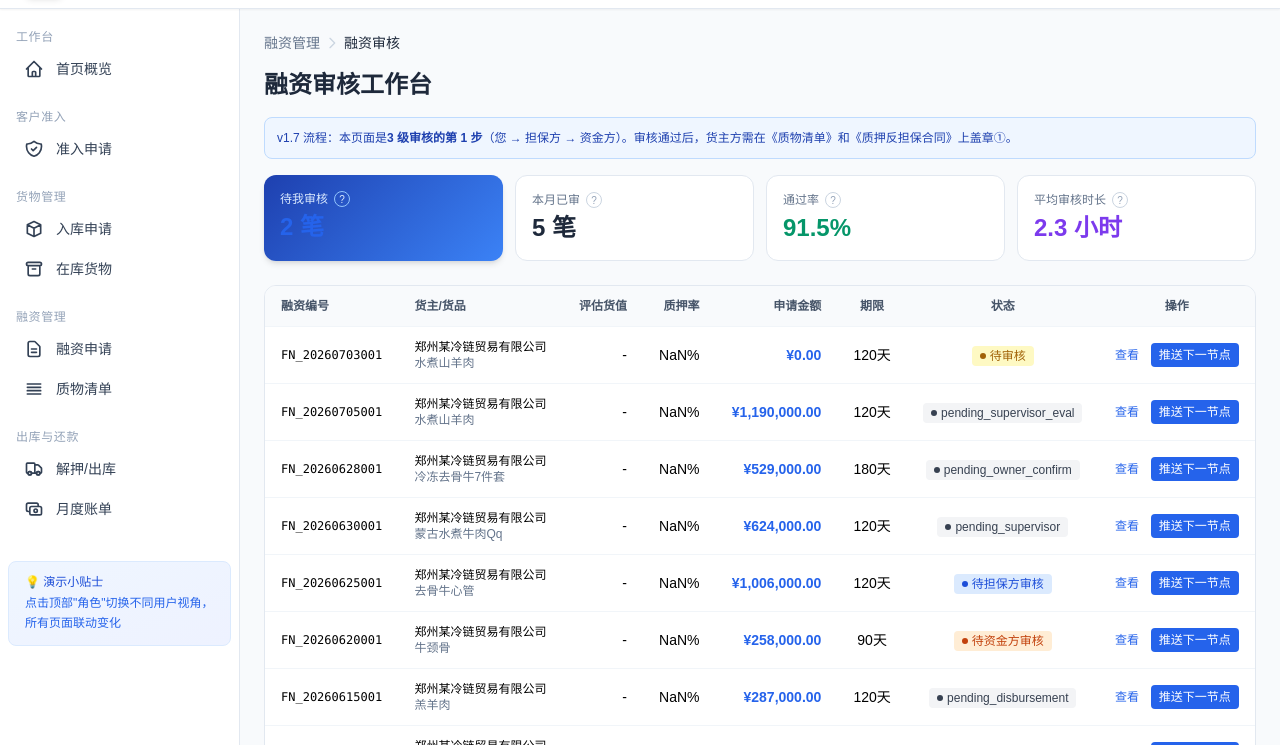
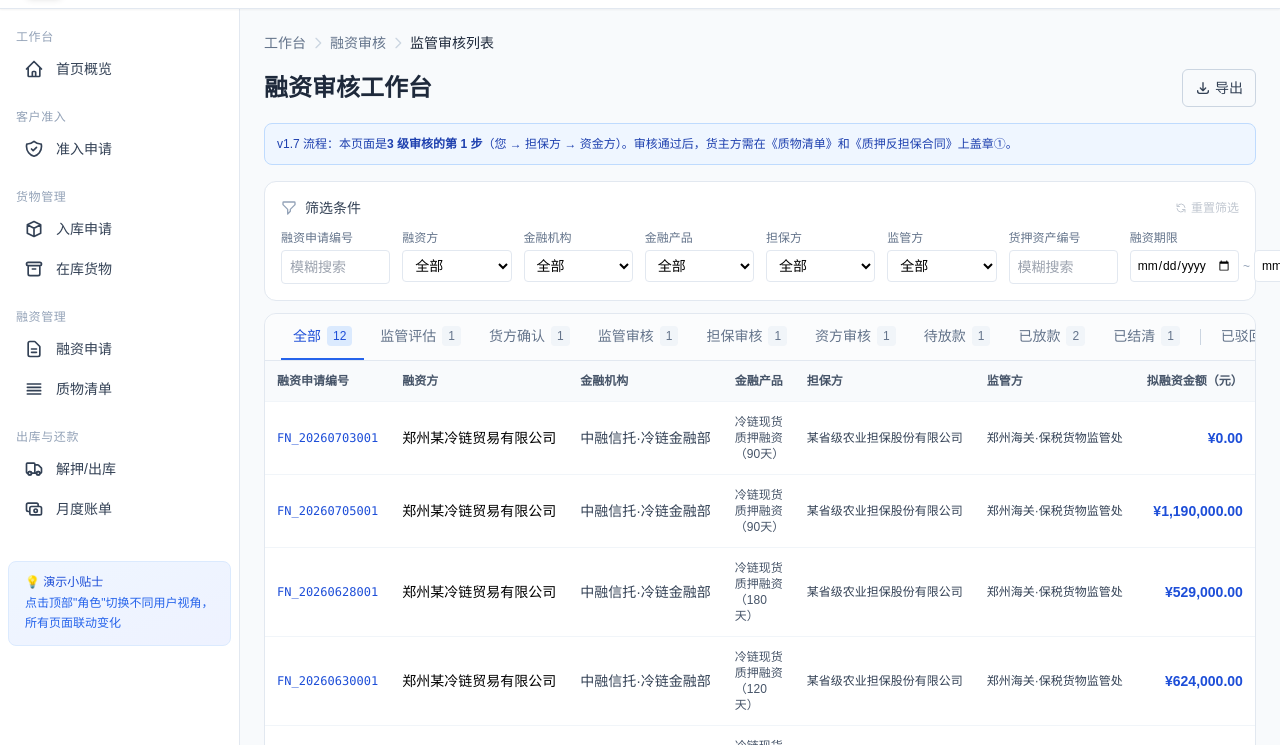
Before and after one commit to Ummyue/dhzl-supply-chain, a website: page pages/platform/approval-financing.html in a window 1280 px wide. Shown: the part 55-800 px from the top of the page. Drawn offline with nearby package versions, Linux system fonts and the light colour scheme.

Commit message:
feat: 担保方/监管方融资审核页接入 FinancingList 共享组件（v1.7.9）
【问题】
之前只接入了 customer（用 inline 实现）和 bank（用 FinancingList.render），
但 guarantor 和 platform 还是老的 7 列简单表格，**没有 10 状态机 tab、8 筛选、18 列、CSV 导出**。
和你说的「统一表单结构」不一致。

【修复】
- 重写 guarantor/approval-financing.html 和 platform/approval-financing.html
- 全部用 FinancingList.render({ actionRenderer, statusLabelMap }) 接入
- 保留 担保方 出具担保函 的 issueGuarantee 弹窗（沿用原 7 字段）
- 监管方按 action 状态显示「监管评估」/「监管审核」按钮
- 状态文本对责任节点加（您）标注：监管评估中（您）/ 担保审核中（您）/ 资方审核中（您）
- 顶部 stats 卡按 v1.7.9 第 4 步保留（你确认等甲方，先放着不动）

【最终统一】
4 个角色的融资申请/审核页面**全部**走 FinancingList 共享组件：
1. customer: 货主方 apply（inline 实现未重构但结构一样）
2. platform: 监管方审核（v1.7.9 新接入）
3. guarantor: 担保方审核（v1.7.9 新接入）
4. bank: 资金方审核（v1.7.8 已接入）

10 状态机 tab + 8 项筛选 + 18 列明细 + CSV 导出，4 角色视觉完全一致。

```diff
--- a/pages/guarantor/approval-financing.html
+++ b/pages/guarantor/approval-financing.html
@@ -22,61 +22,40 @@
 <script src="/shared/js/utils.js"></script>
 <script src="/shared/js/mockData.js"></script>
 <script src="/shared/js/components.js"></script>
+<script src="/shared/js/financingList.js"></script>
 <script>
   Components.bindGlobalClose();
   document.getElementById('app').innerHTML = Components.pageShell({
     title: '融资审核 / 担保函出具',
     currentPath: '/guarantor/approval-financing',
-    breadcrumb: [{ label: '融资审核', path: '/guarantor/approval-financing' }, '担保审核'],
+    breadcrumb: [{ label: '工作台', path: '/dashboard' }, { label: '融资审核', path: '/guarantor/approval-financing' }, '担保审核列表'],
+    extra: `<button onclick="window.__FinancingList.exportCSV()" class="px-3 py-2 border border-slate-300 hover:border-emerald-500 hover:text-emerald-600 text-slate-700 rounded-md text-sm font-medium flex items-center gap-1 transition">
+        <svg class="w-4 h-4" fill="none" stroke="currentColor" viewBox="0 0 24 24"><path stroke-linecap="round" stroke-linejoin="round" stroke-width="2" d="M4 16v1a3 3 0 003 3h10a3 3 0 003-3v-1m-4-4l-4 4m0 0l-4-4m4 4V4"/></svg>
+        导出
+      </button>`,
     content: `
       <div class="bg-blue-50 border border-blue-200 rounded-lg p-3 mb-4 text-xs text-blue-800">
         <span class="font-medium">v1.7 流程：</span>本页面是<strong>3 级审核的第 2 步</strong>（监管方已通过 → <strong>您（担保方）</strong> → 资金方）。审核通过后，货主方需再次盖章②。
       </div>
 
-      <div class="grid grid-cols-2 md:grid-cols-4 gap-3 mb-6">
-        ${Components.statCard({ label: '在保余额', value: '¥5.2亿', hint: '在保余额 = 已出具担保函且仍在担保期内的融资本金合计', color: 'text-amber-700' })}
-        ${Components.statCard({ label: '担保总额度', value: '¥8.5亿', hint: '担保总额度 = 担保公司与合作银行签订的年度担保授信上限（含已占用 + 可用）' })}
-        ${Components.statCard({ label: '敞口占用', value: '61.2%', hint: '敞口占用 = 在保余额 ÷ 担保总额度 × 100%（占用率越接近 80% 警戒线说明担保额度越紧）', color: 'text-orange-600' })}
-        ${Components.statCard({ label: '本月代偿率', value: '0.00%', hint: '本月代偿率 = 本月代偿金额 ÷ 本月新增担保额 × 100%（代偿 = 客户违约后担保公司替客户还的钱）', color: 'text-emerald-600' })}
-      </div>
-
-      <div class="bg-white rounded-xl border border-slate-200 overflow-hidden">
-        <div class="px-5 py-3 border-b border-slate-200 flex items-center justify-between">
-          <h3 class="font-semibold text-slate-800">待审核融资申请</h3>
-          <div class="text-xs text-slate-500">共 ${MockData.financingList.length} 笔待审</div>
-        </div>
-        <table class="w-full text-sm">
-          <thead class="bg-slate-50 text-slate-600 text-xs uppercase">
-            <tr>
-              <th class="text-left px-4 py-3">融资编号</th>
-              <th class="text-left px-4 py-3">客户</th>
-              <th class="text-left px-4 py-3">货品</th>
-              <th class="text-right px-4 py-3">融资金额</th>
-              <th class="text-right px-4 py-3">担保金额</th>
-              <th class="text-right px-4 py-3">担保费率</th>
-              <th class="text-center px-4 py-3">操作</th>
-            </tr>
-          </thead>
-          <tbody>
-            ${MockData.financingList.map(f => `
-              <tr class="border-t border-slate-100 hover:bg-slate-50">
-                <td class="px-4 py-3 font-mono text-xs">${f.bizNo}</td>
-                <td class="px-4 py-3">${f.applicant}</td>
-                <td class="px-4 py-3">${f.products[0]?.name || '-'}</td>
-                <td class="px-4 py-3 text-right num-focus font-medium">${Utils.fmtMoney(f.applyAmount)}</td>
-                <td class="px-4 py-3 text-right num-focus font-bold text-amber-700">${Utils.fmtMoney(f.applyAmount * 1.2)}</td>
-                <td class="px-4 py-3 text-right">1.5%/年</td>
-                <td class="px-4 py-3 text-center">
-                  <button onclick="issueGuarantee('${f.id}')" class="px-3 py-1 bg-amber-600 hover:bg-amber-700 text-white text-xs rounded">出具担保函</button>
-                </td>
-              </tr>
-            `).join('')}
-          </tbody>
-        </table>
-      </div>
+      ${FinancingList.render({
+        actionRenderer: (rec) => {
+          // 担保方专属：status === pending_guarantor 时显示「出具担保函」
+          const showIssue = rec.status === 'pending_guarantor';
+          const showDetail = true;
+          return `
+            ${showDetail ? `<button onclick="alert('查看 ${rec.bizNo} 详情（待完善审批内容）')" class="text-blue-600 hover:underline text-xs font-medium">详情</button>` : ''}
+            ${showIssue ? `<button onclick="issueGuarantee('${rec.id}')" class="text-amber-600 hover:underline text-xs font-medium">出具担保函</button>` : ''}
+          `;
+        },
+        statusLabelMap: {
+          'pending_guarantor': { text: '⏳ 担保审核中（您）', color: 'text-amber-600' },
+        },
+      })}
     `
   });
 
+  // ============ 担保方专属弹窗：出具担保函（v1.7.8 沿用原页面的 7 列字段展示）============
   function issueGuarantee(id) {
     const f = MockData.financingList.find(x => x.id === id) || MockData.financingList[0];
     const modal = document.createElement('div');
--- a/pages/platform/approval-financing.html
+++ b/pages/platform/approval-financing.html
@@ -22,60 +22,39 @@
 <script src="/shared/js/utils.js"></script>
 <script src="/shared/js/mockData.js"></script>
 <script src="/shared/js/components.js"></script>
+<script src="/shared/js/financingList.js"></script>
 <script>
   Components.bindGlobalClose();
   document.getElementById('app').innerHTML = Components.pageShell({
     title: '融资审核工作台',
     currentPath: '/platform/approval-financing',
-    breadcrumb: [{ label: '融资管理', path: '/platform/approval-financing' }, '融资审核'],
+    breadcrumb: [{ label: '工作台', path: '/dashboard' }, { label: '融资审核', path: '/platform/approval-financing' }, '监管审核列表'],
+    extra: `<button onclick="window.__FinancingList.exportCSV()" class="px-3 py-2 border border-slate-300 hover:border-emerald-500 hover:text-emerald-600 text-slate-700 rounded-md text-sm font-medium flex items-center gap-1 transition">
+        <svg class="w-4 h-4" fill="none" stroke="currentColor" viewBox="0 0 24 24"><path stroke-linecap="round" stroke-linejoin="round" stroke-width="2" d="M4 16v1a3 3 0 003 3h10a3 3 0 003-3v-1m-4-4l-4 4m0 0l-4-4m4 4V4"/></svg>
+        导出
+      </button>`,
     content: `
       <div class="bg-blue-50 border border-blue-200 rounded-lg p-3 mb-4 text-xs text-blue-800">
         <span class="font-medium">v1.7 流程：</span>本页面是<strong>3 级审核的第 1 步</strong>（您 → 担保方 → 资金方）。审核通过后，货主方需在《质物清单》和《质押反担保合同》上盖章①。
       </div>
 
-      <div class="grid grid-cols-2 md:grid-cols-4 gap-3 mb-6">
-        ${Components.statCard({ label: '待我审核', value: `${MockData.financingList.filter(f => f.status === 'pending_supervisor_eval' || f.status === 'pending_supervisor').length} 笔`, hint: '待我审核 = 当前状态为「监管评估」或「监管审核」且责任人为监管方的笔数', color: 'text-blue-600', gradient: true })}
-        ${Components.statCard({ label: '本月已审', value: `${MockData.financingList.filter(f => ['settled', 'released', 'rejected'].includes(f.status)).length} 笔`, hint: '本月已审 = 自然月内状态变更为「已放款 / 已结清 / 已驳回」且责任审核节点含本监管节点的笔数' })}
-        ${Components.statCard({ label: '通过率', value: '91.5%', hint: '通过率 = 监管通过的融资笔数 ÷ 监管审核总笔数 × 100%（已审结的笔数，不含在途）', color: 'text-emerald-600' })}
-        ${Components.statCard({ label: '平均审核时长', value: '2.3 小时', hint: '平均审核时长 = 监管评估开始时间到审核结论时间的差值求平均（仅含本自然月已审结的笔数）', color: 'text-violet-600' })}
-      </div>
-
-      <div class="bg-white rounded-xl border border-slate-200 overflow-hidden">
-        <table class="w-full text-sm">
-          <thead class="bg-slate-50 text-slate-600 text-xs uppercase">
-            <tr>
-              <th class="text-left px-4 py-3">融资编号</th>
-              <th class="text-left px-4 py-3">货主/货品</th>
-              <th class="text-right px-4 py-3">评估货值</th>
-              <th class="text-right px-4 py-3">质押率</th>
-              <th class="text-right px-4 py-3">申请金额</th>
-              <th class="text-center px-4 py-3">期限</th>
-              <th class="text-center px-4 py-3">状态</th>
-              <th class="text-center px-4 py-3">操作</th>
-            </tr>
-          </thead>
-          <tbody>
-            ${MockData.financingList.map(f => `
-              <tr class="border-t border-slate-100 hover:bg-slate-50">
-                <td class="px-4 py-3 font-mono text-xs">${f.bizNo}</td>
-                <td class="px-4 py-3">
-                  <div class="font-medium text-xs">${f.applicant}</div>
-                  <div class="text-xs text-slate-500">${f.products[0]?.name || '-'}</div>
-                </td>
-                <td class="px-4 py-3 text-right num-focus">${Utils.fmtMoney(f.evaluateValue)}</td>
-                <td class="px-4 py-3 text-right">${(f.pledgeRatio * 100).toFixed(0)}%</td>
-                <td class="px-4 py-3 text-right num-focus font-bold text-blue-600">${Utils.fmtMoney(f.applyAmount)}</td>
-                <td class="px-4 py-3 text-center">${f.duration}天</td>
-                <td class="px-4 py-3 text-center">${Components.badge(f.status)}</td>
-                <td class="px-4 py-3 text-center">
-                  <button onclick="Utils.toast('查看融资详情','info')" class="text-blue-600 hover:underline text-xs mr-2">查看</button>
-                  <button onclick="Utils.toast('已推送担保方','success')" class="px-2 py-1 bg-blue-600 hover:bg-blue-700 text-white text-xs rounded">推送下一节点</button>
-                </td>
-              </tr>
-            `).join('')}
-          </tbody>
-        </table>
-      </div>
+      ${FinancingList.render({
+        actionRenderer: (rec) => {
+          // 监管方专属：status 涉及监管审核时显示对应动作
+          const showEvaluate = rec.status === 'pending_supervisor_eval';
+          const showAudit = rec.status === 'pending_supervisor';
+          const showDetail = true;
+          return `
+            ${showDetail ? `<button onclick="alert('查看 ${rec.bizNo} 详情（待完善审批内容）')" class="text-blue-600 hover:underline text-xs font-medium">详情</button>` : ''}
+            ${showEvaluate ? `<button onclick="alert('即将对 ${rec.bizNo} 进行监管评估（待完善审批内容）')" class="text-amber-600 hover:underline text-xs font-medium">监管评估</button>` : ''}
+            ${showAudit ? `<button onclick="alert('即将对 ${rec.bizNo} 进行监管审核（待完善审批内容）')" class="text-blue-600 hover:underline text-xs font-medium">监管审核</button>` : ''}
+          `;
+        },
+        statusLabelMap: {
+          'pending_supervisor_eval': { text: '⏳ 监管评估中（您）', color: 'text-amber-600' },
+          'pending_supervisor': { text: '⏳ 监管审核中（您）', color: 'text-blue-600' },
+        },
+      })}
     `
   });
 </script>
```
Lines whose indentation alone changed are shown as unchanged.
